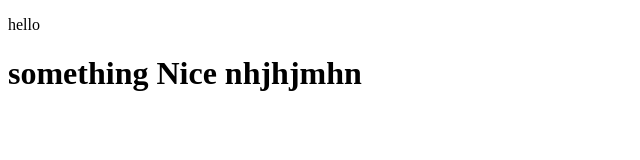
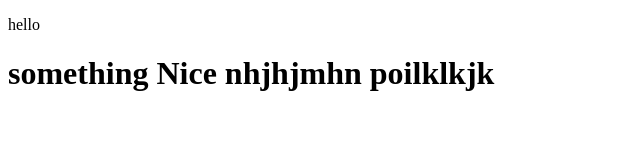
Before and after one commit to Naa-Shormeh/first-git-project, a plain HTML site: page index.html in a window 1280 px wide. Shown: the whole page, without its empty margins (0-640 px from the left). Drawn offline with Linux system fonts and the light colour scheme.

Commit message:
h1 updated

```diff
--- a/index.html
+++ b/index.html
@@ -7,6 +7,6 @@
 </head>
 <body>
     <p>hello</p>
-    <h1>something Nice nhjhjmhn</h1>
+    <h1>something Nice nhjhjmhn poilklkjk</h1>
 </body>
 </html>
```
